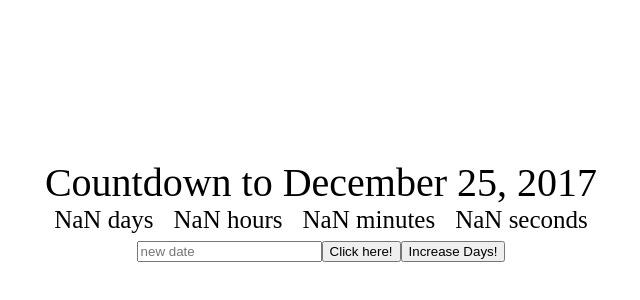
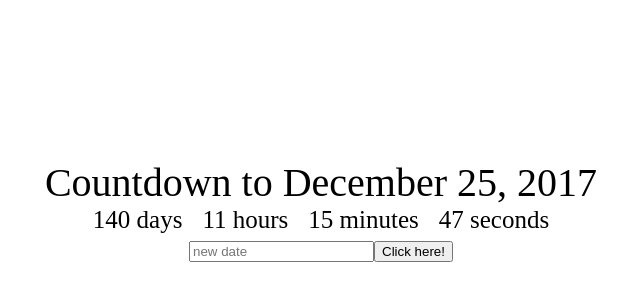
Before and after one commit to RafaelAndrade0/Studying-React, a React (Create React App) app: page / in a window 1280 px wide. Shown: the part 94-394 px from the top of the page, without its empty margins (319-959 px from the left). Built offline with nearby package versions, Linux system fonts and the light colour scheme.

Commit message:
Little Changes

```diff
--- a/src/App.jsx
+++ b/src/App.jsx
@@ -7,7 +7,6 @@ class App extends Component {
         super(props);
         this.state = {
             deadline: 'December 25, 2017', //variáveis
-            numberOfDays: 1000,
             newDeadline: ''
         }
     }
@@ -26,7 +25,9 @@ class App extends Component {
         return(
             <div className="App">
                 <div className="Title">Countdown to {this.state.deadline}</div>
-                <Clock/>
+                <Clock
+                    deadline={this.state.deadline}
+                />
                 <div>
                     {/* Preenchendo newDeadline pelo campo*/}
                     <input
@@ -38,10 +39,6 @@ class App extends Component {
                         Click here!
                     </button>
 
-                    <button onClick={ () => this.increaseNumberDays(1001) }>
-                        Increase Days!
-                    </button>
-
                 </div>
 
             </div>
```
